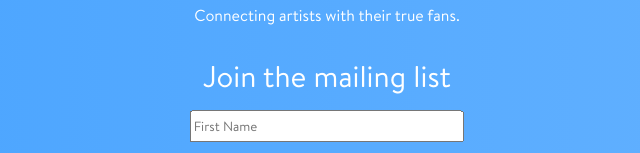
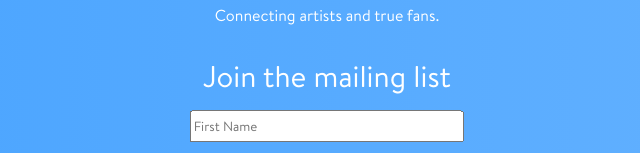
Before and after one commit to jonahjnewton/KestroLandingPage, a plain HTML site: page index.html in a window 1280 px wide. Shown: the part 197-350 px from the top of the page, 313-953 px from the left. Drawn offline with Linux system fonts and the light colour scheme.

Commit message:
Updated tagline

```diff
--- a/index.html
+++ b/index.html
@@ -7,12 +7,12 @@
         <meta name=”twitter:card” content="summary" />
         <meta name=”twitter:site” content="@KestroPlatform" />
         <meta name=”twitter:title” content="Kestro" />
-        <meta name=”twitter:description” content="Connecting artists with their true fans. Currently in development."/>
+        <meta name=”twitter:description” content="Connecting artists and true fans. Currently in development."/>
         <meta name=”twitter:image” content="https://kestro.co/images/previewimage.png" />
 
         <meta property="og:title" content="Kestro">
         <meta property="og:image" content="https://kestro.co/images/previewimage.png">
-        <meta property="og:description" content="Connecting artists with their true fans. Currently in development.">
+        <meta property="og:description" content="Connecting artists and true fans. Currently in development.">
         <meta property="og:url" content="https://kestro.co">
         <meta property="og:type" content="website">
 
@@ -67,7 +67,7 @@
                 </div>
 
                 <div class="center_inner" style="font-family: Brandon Regular, sans-serif; color:white; text-align: center; margin-top:0.5em; margin-bottom: 1em;">
-                    Connecting artists with their true fans.
+                    Connecting artists and true fans.
                 </div>
 
 
```
